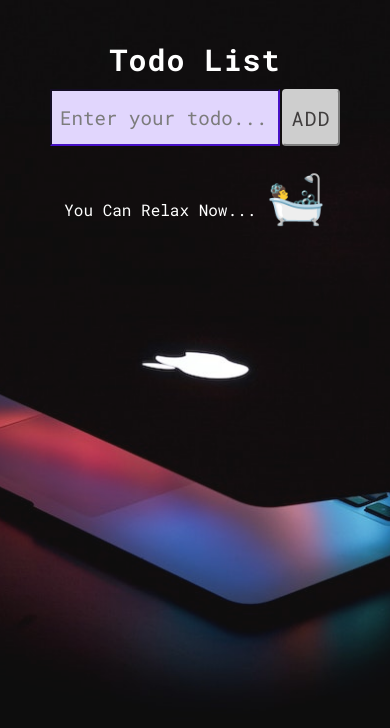
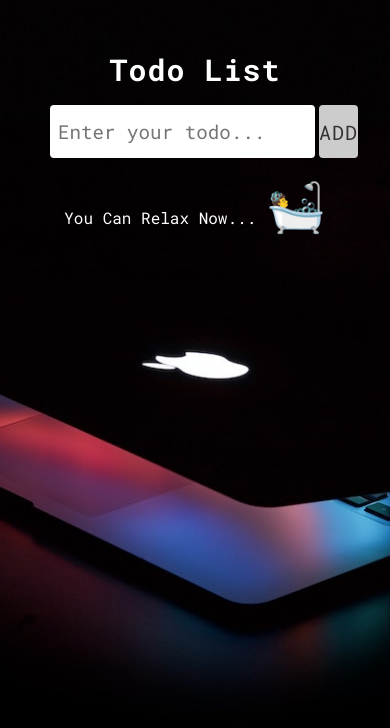
Before and after one commit to florczakarek/todo_app, a React (Create React App) app: page / in a window 390 px wide. Shown: the top 728 px of the page. Built offline with nearby package versions, Linux system fonts and the light colour scheme.

Commit message:
Add animation, fixed responsivness, storage, trimming

```diff
--- a/package.json
+++ b/package.json
@@ -6,6 +6,7 @@
     "@testing-library/jest-dom": "^5.16.5",
     "@testing-library/react": "^13.3.0",
     "@testing-library/user-event": "^13.5.0",
+    "framer-motion": "^7.3.2",
     "react": "^18.2.0",
     "react-dom": "^18.2.0",
     "react-icons": "^4.4.0",
--- a/src/App.js
+++ b/src/App.js
@@ -8,7 +8,7 @@ function App() {
   return (
     <div className='container'>
       <Form />
-      {todos.length > 0 ? (
+      {todos && todos.length > 0 ? (
         <div className='content'>
           <TodoList />
         </div>
--- a/src/components/Form.css
+++ b/src/components/Form.css
@@ -2,16 +2,16 @@
   display: flex;
   width: 100%;
   min-height: 50px;
-  padding: 10px;
-  margin-bottom: 10px;
+  margin-bottom: 12px;
 }
 
 .form-control input {
-  width: 60%;
-  flex: 3;
+  flex: 4;
   padding: 14px 8px;
   font-size: 1.2rem;
   outline: none;
+  border: none;
+  border-radius: 4px;
 }
 
 .form-control input:focus {
@@ -30,14 +30,14 @@
 }
 
 .form-btn {
-  width: 20%;
-  padding: 6px;
-  margin-left: 2px;
+  flex: 1;
+  margin-left: 4px;
   font-size: 20px;
   text-transform: uppercase;
   letter-spacing: 1px;
   outline: none;
   color: white;
+  border: none;
   background-color: blueviolet;
   border-radius: 4px;
   cursor: pointer;
@@ -61,6 +61,6 @@
 .form-validation-warning {
   font-size: small;
   text-align: center;
-  margin-top: -10px;
+  margin-top: -6px;
   color: red;
 }
--- a/src/components/Form.jsx
+++ b/src/components/Form.jsx
@@ -1,22 +1,23 @@
-import { useEffect, useRef, useState } from 'react';
+import { useEffect, useState } from 'react';
 import { useTodoContext } from '../context/useTodoContext';
 import { v4 as uuid } from 'uuid';
 import './Form.css';
 
 export const Form = () => {
-  const { todo, setTodo, todos, setTodos, isEdit, setIsEdit } =
-    useTodoContext();
+  const {
+    todo,
+    setTodo,
+    todos,
+    setTodos,
+    isEdit,
+    setIsEdit,
+    todoIsValid,
+    setTodoIsValid,
+  } = useTodoContext();
 
   const [enteredTodoTouched, setEnteredTodoTouched] = useState(false);
   const [formIsValid, setFormIsValid] = useState(false);
-  const [todoIsValid, setTodoIsValid] = useState(false);
   const [alert, setAlert] = useState('');
-
-  const todoRef = useRef();
-
-  useEffect(() => {
-    todoRef.current.focus();
-  }, [isEdit]);
 
   const handleTodo = (e) => {
     const { value } = e.target;
@@ -35,24 +36,6 @@ export const Form = () => {
     }
   }, [todoIsValid]);
 
-  const handleBlur = (e) => {
-    const pattern = /^[^0-9]/;
-
-    setEnteredTodoTouched(true);
-
-    if (todo.trim() === '') {
-      validateAlert('Field is required');
-    } else if (
-      (todo.length > 0 && todo.includes('@', 1)) ||
-      todo.includes('#', 1) ||
-      todo.includes('%', 1)
-    ) {
-      validateAlert('Field cannot include special characters like @,#,%');
-    } else if (!pattern.test(todo)) {
-      validateAlert('Field cannot start with number');
-    }
-  };
-
   const validateAlert = (msg) => {
     setTodoIsValid(false);
     setAlert(msg);
@@ -68,7 +51,7 @@ export const Form = () => {
 
   useEffect(() => {
     if (isEdit) {
-      setTodo(isEdit.text);
+      setTodo(isEdit.text.trim());
     } else {
       setTodo('');
     }
@@ -80,11 +63,22 @@ export const Form = () => {
       id: uuid(),
       text: todo,
     };
-
     setEnteredTodoTouched(true);
 
-    if (!todoIsValid) {
-      validateAlert('Field required');
+    const pattern = /^[^0-9]/;
+
+    if (todo.trim() === '') {
+      validateAlert('Field is required');
+      return;
+    } else if (
+      (todo.length > 0 && todo.includes('@', 1)) ||
+      todo.includes('#', 1) ||
+      todo.includes('%', 1)
+    ) {
+      validateAlert('Field cannot include special characters like @,#,%');
+      return;
+    } else if (!pattern.test(todo)) {
+      validateAlert('Field cannot start with number');
       return;
     }
 
@@ -93,12 +87,12 @@ export const Form = () => {
     if (!isEdit) {
       setTodos((prevTodos) => [...prevTodos, newTodo]);
       setTodo('');
-      todoRef.current.focus();
     } else {
       editTodo(todo, isEdit.id);
     }
 
     setEnteredTodoTouched(false);
+    setAlert('');
   };
 
   const nameInputIsInvalid = !todoIsValid && enteredTodoTouched;
@@ -114,11 +108,9 @@ export const Form = () => {
         <input
           className='form-input'
           type='text'
-          ref={todoRef}
           placeholder='Enter your todo...'
           value={todo}
           onChange={handleTodo}
-          onBlur={handleBlur}
         />
         <button disabled={!formIsValid} className='form-btn' type='submit'>
           {!isEdit ? 'Add' : 'Edit'}
--- a/src/components/SingleTodo.css
+++ b/src/components/SingleTodo.css
@@ -1,19 +1,15 @@
 .todo-list li {
-  list-style: none;
   width: 100%;
   display: flex;
   align-items: center;
-  justify-content: space-evenly;
-  margin-bottom: 10px;
+  justify-content: space-between;
+  position: relative;
+  list-style: none;
 }
 
-.todo-list .todo-btns {
-  position: absolute;
-  right: 120px;
-}
-
-.todo-list input {
-  width: 90%;
+.todo-list p {
+  width: 100%;
+  text-align: left;
   background: linear-gradient(to right, #b485df, #f6f1f1);
   padding: 10px;
   font-size: 16px;
@@ -21,3 +17,41 @@
   border-radius: 4px;
   outline: none;
 }
+
+.todo-list li .todo-btns {
+  position: absolute;
+  right: 20px;
+}
+
+.todo-btn-edit {
+  background-color: inherit;
+  color: rgb(32, 193, 62);
+  border: none;
+  margin-right: 8px;
+  font-size: 24px;
+  cursor: pointer;
+  transition: all 0.3s cubic-bezier(0.6, -0.28, 0.735, 0.045);
+}
+
+.todo-btn-edit:hover {
+  padding: 4px;
+  color: white;
+  background: rgb(32, 193, 62);
+  border-radius: 50%;
+}
+
+.todo-btn-delete {
+  background-color: inherit;
+  color: rgb(226, 31, 31);
+  border: none;
+  font-size: 24px;
+  cursor: pointer;
+  transition: all 0.3s cubic-bezier(0.6, -0.28, 0.735, 0.045);
+}
+
+.todo-btn-delete:hover {
+  padding: 4px;
+  color: white;
+  background: rgb(226, 31, 31);
+  border-radius: 50%;
+}
--- a/src/components/SingleTodo.jsx
+++ b/src/components/SingleTodo.jsx
@@ -1,9 +1,10 @@
 import { useTodoContext } from '../context/useTodoContext';
 import { RiDeleteBin3Fill, RiEditBoxLine } from 'react-icons/ri';
 import './SingleTodo.css';
+import { motion } from 'framer-motion';
 
 export const SingleTodo = ({ id, text }) => {
-  const { todos, setTodos, setIsEdit } = useTodoContext();
+  const { todos, setTodos, setIsEdit, todoIsValid } = useTodoContext();
 
   const handleDelete = (todoId) => {
     const filteredTodo = [...todos].filter((todo) => todo.id !== todoId);
@@ -11,23 +12,32 @@ export const SingleTodo = ({ id, text }) => {
   };
 
   const handleEdit = ({ id }) => {
-    const editedTodo = todos.find((todo) => todo.id === id);
+    const editedTodo = [...todos].find((todo) => todo.id === id);
     setIsEdit(editedTodo);
   };
 
   return (
-    <li key={id}>
-      <input type='text' value={text} onChange={(e) => e.preventDefault()} />
+    <motion.li
+      key={id}
+      initial={{ y: -750 }}
+      animate={{ y: 10 }}
+      transition={{ duration: 0.8, type: 'spring', stiffness: 120 }}
+    >
+      <p>{text}</p>
       <div className='todo-btns'>
+        {todoIsValid && (
+          <>
             <RiEditBoxLine
               className='todo-btn-edit'
               onClick={() => handleEdit({ id })}
             />
             <RiDeleteBin3Fill
-          className='todo-btn-reset'
+              className='todo-btn-delete'
               onClick={() => handleDelete(id)}
             />
+          </>
+        )}
       </div>
-    </li>
+    </motion.li>
   );
 };
--- a/src/components/TodoList.css
+++ b/src/components/TodoList.css
@@ -1,21 +1,27 @@
-.todo-btn-edit {
-  background-color: inherit;
-  color: rgb(32, 193, 62);
-  border: none;
-  margin-right: 8px;
-  font-size: 24px;
-  cursor: pointer;
-}
-ul .todo-list {
-  max-width: 800px;
+.todo-list {
+  display: grid;
+  gap: 10px;
 }
 
-.list-btn-reset,
-.todo-btn-reset {
-  background-color: inherit;
+.list-btn-reset {
+  display: inline-block;
+  width: 35%;
+  margin: 20px auto 0 auto;
+  background-color: transparent;
   color: rgb(226, 31, 31);
-
   border: none;
   font-size: 24px;
   cursor: pointer;
 }
+
+@media screen and (min-width: 768px) {
+  .todo-list {
+    grid-template-columns: repeat(2, 1fr);
+    gap: 1rem;
+  }
+}
+@media screen and (min-width: 1280px) {
+  .todo-list {
+    grid-template-columns: repeat(3, 1fr);
+  }
+}
--- a/src/components/TodoList.jsx
+++ b/src/components/TodoList.jsx
@@ -1,9 +1,10 @@
 import { SingleTodo } from './SingleTodo';
 import { useTodoContext } from '../context/useTodoContext';
 import './TodoList.css';
+import { motion } from 'framer-motion';
 
 export const TodoList = () => {
-  const { todos, setTodos } = useTodoContext();
+  const { todos, setTodos, todoIsValid } = useTodoContext();
 
   const clearTodos = () => {
     setTodos([]);
@@ -16,9 +17,21 @@ export const TodoList = () => {
           <SingleTodo {...todo} key={todo.id} />
         ))}
       </ul>
-      <button className='list-btn-reset' onClick={clearTodos}>
-        Clear todos
-      </button>
+      {todoIsValid ? (
+        <motion.button
+          whileHover={{
+            scale: 1.1,
+            transition: {
+              repeat: 4,
+              repeatType: 'mirror',
+            },
+          }}
+          className='list-btn-reset'
+          onClick={clearTodos}
+        >
+          Clear All
+        </motion.button>
+      ) : null}
     </>
   );
 };
--- a/src/context/useTodoContext.jsx
+++ b/src/context/useTodoContext.jsx
@@ -3,10 +3,17 @@ import { createContext, useContext, useEffect, useState } from 'react';
 const TodoContext = createContext();
 
 const AppProvider = ({ children }) => {
-  const initialState = JSON.parse(localStorage.getItem('todos')) || [];
+  const getLocalStorage = () => {
+    let todos = localStorage.getItem('todos');
+    if (todos) {
+      return JSON.parse(localStorage.getItem('todos'));
+    }
+    return [];
+  };
 
-  const [todos, setTodos] = useState(initialState);
+  const [todos, setTodos] = useState(getLocalStorage());
   const [todo, setTodo] = useState('');
+  const [todoIsValid, setTodoIsValid] = useState(false);
   const [isEdit, setIsEdit] = useState(false);
 
   useEffect(() => {
@@ -15,7 +22,16 @@ const AppProvider = ({ children }) => {
 
   return (
     <TodoContext.Provider
-      value={{ todo, setTodo, todos, setTodos, isEdit, setIsEdit }}
+      value={{
+        todo,
+        setTodo,
+        todoIsValid,
+        setTodoIsValid,
+        todos,
+        setTodos,
+        isEdit,
+        setIsEdit,
+      }}
     >
       {children}
     </TodoContext.Provider>
--- a/src/index.css
+++ b/src/index.css
@@ -7,17 +7,23 @@
   font-family: 'Roboto Mono', 'Open Sans', 'Roboto', sans-serif;
 }
 
+body {
+  background-image: url('./assets/images/image.jpg');
+  background-size: cover;
+  background-position: center;
+}
+
 .container {
   height: 100vh;
   width: 100%;
-  padding: 40px;
-  background-image: url('./assets/images/image.jpg');
-  background-size: cover;
-  background-position: center;
-  opacity: 0.95;
+  overflow: hidden;
+  max-width: 1400px;
+  padding: 50px;
+  margin: 0 auto;
 }
 
 h2 {
+  margin-bottom: 1rem;
   text-align: center;
   color: #fff;
   font-size: 30px;
@@ -28,11 +34,10 @@ h2 {
   display: flex;
   flex-direction: column;
   justify-content: center;
-  text-align: center;
+  margin: 0 auto;
+  min-height: 100px;
   width: 100%;
-  margin: 0 auto;
-  min-width: 500px;
-  margin-top: 2rem;
+  margin-top: 1.5rem;
   gap: 1rem;
 }
 
@@ -46,28 +51,3 @@ h2 {
 .container p span {
   font-size: 3rem;
 }
-
-@media (min-width: 670px) {
-  ul.todo-list {
-    min-width: 430px;
-  }
-
-  .todo-list .todo-btns {
-    right: 90px;
-  }
-}
-@media (min-width: 960px) {
-  .todo-list .todo-btns {
-    right: 100px;
-  }
-}
-@media (min-width: 1100px) {
-  .todo-list .todo-btns {
-    right: 110px;
-  }
-}
-@media (min-width: 1360px) {
-  .todo-list .todo-btns {
-    right: 130px;
-  }
-}
```
Also changed, not shown: 1 other file (tests, documents, lock files or other folders). Lines whose indentation alone changed are shown as unchanged.
